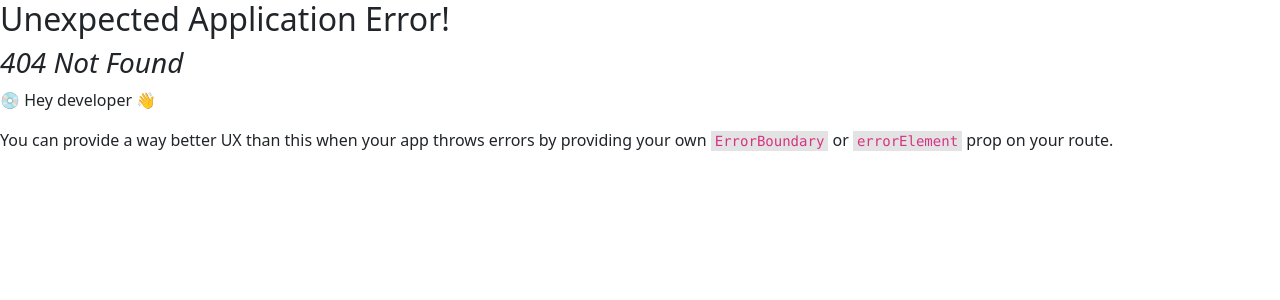
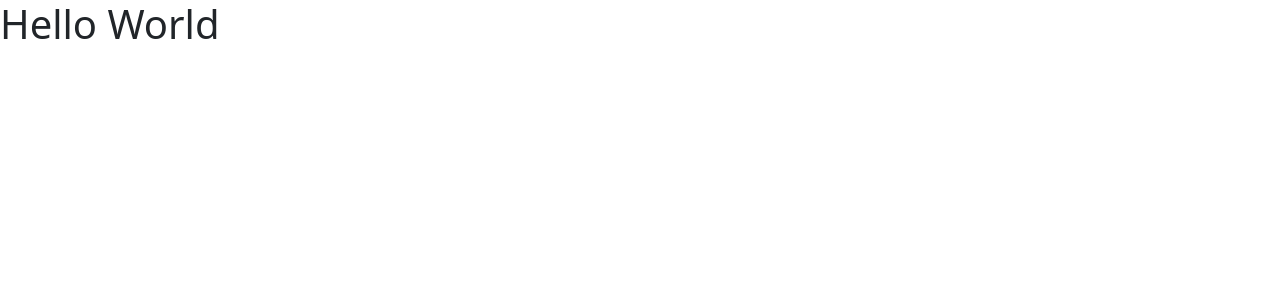
Before and after one commit to OmAnand857/Hostel_Management, a React (Create React App) app: page /status in a window 1280 px wide. Before the commit this address had no page. Shown: the top 300 px of the page. Built offline with nearby package versions, Linux system fonts and the light colour scheme.

Commit message:
added status page

```diff
--- a/src/components/App.js
+++ b/src/components/App.js
@@ -11,7 +11,7 @@ import Calltoaction from "./Calltoaction";
 import Counter from "./Counter";
 import Footer from "./Footer";
 import About from "./About";
-
+import Status from "./Status";
 const router = createBrowserRouter([
     {
       path: "/",
@@ -20,8 +20,8 @@ const router = createBrowserRouter([
         <Navbar />
         <Hero />
         <Features />
+        <Counter />
         <Calltoaction />
-        <Counter />
         <Footer />
         </>
       ),
@@ -32,6 +32,12 @@ const router = createBrowserRouter([
         <About />
       ),
     },
+    {
+      path: "status",
+      element: (
+        <Status />
+      ),
+    }
   ]);
 
 function App() {
--- a/src/components/Navbar.js
+++ b/src/components/Navbar.js
@@ -18,7 +18,7 @@ function Navbar(){
               <Link to="/about" class="nav-link">About</Link>
             </li>
             <li class="nav-item">
-              <a class="nav-link " >Status</a>
+            <Link to="/status" class="nav-link">Status</Link>
             </li>
             <li class="nav-item dropdown">
               <a class="nav-link dropdown-toggle" href="#" data-bs-toggle="dropdown" aria-expanded="false">Hostels</a>
--- /dev/null
+++ b/src/components/Status.js
@@ -0,0 +1,11 @@
+import React from "react"
+
+function Status() {
+    return (
+        <div>
+            <h1>Hello World</h1>
+        </div>
+    )
+}
+
+export default Status
```
